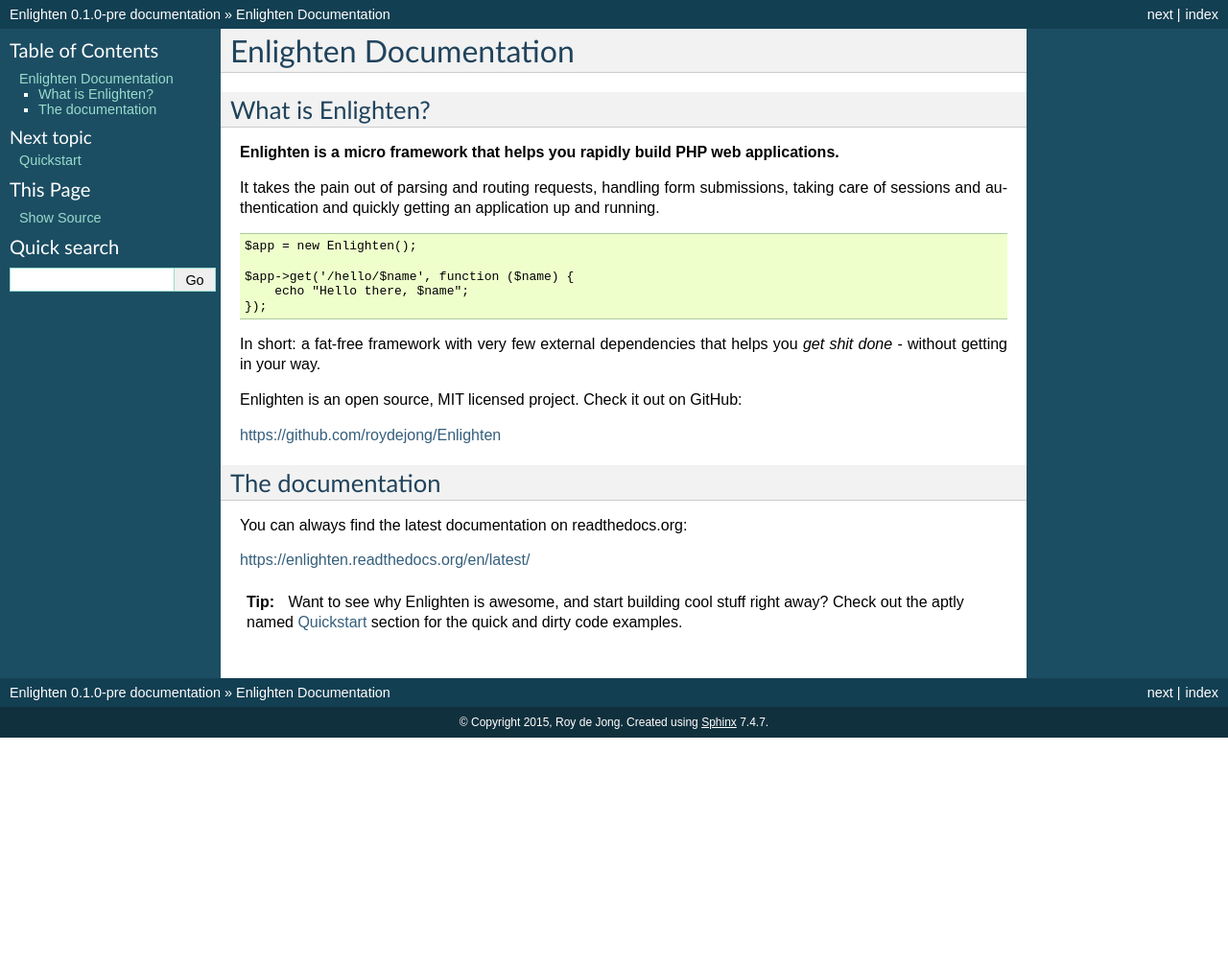
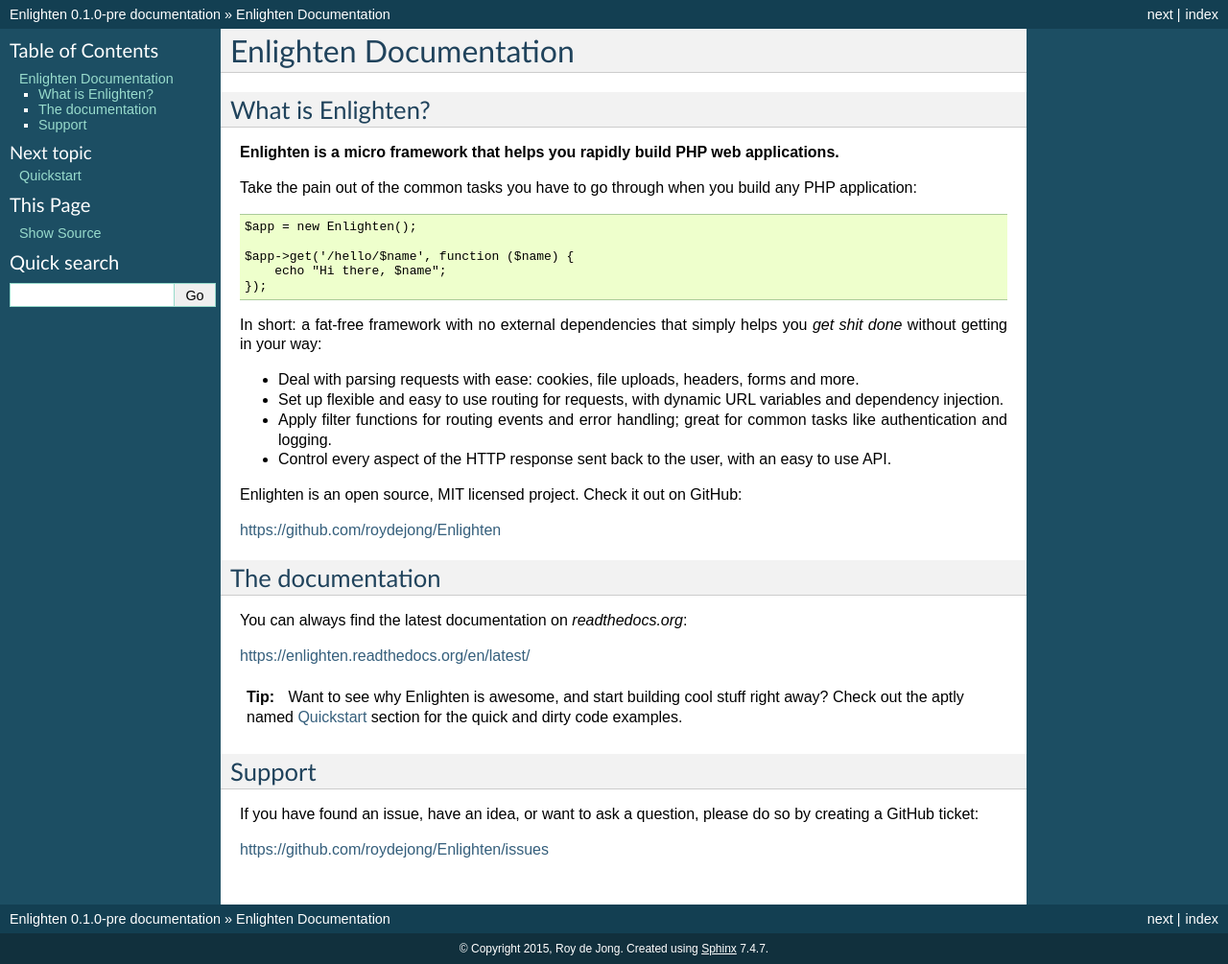
Before and after one commit to roydejong/Enlighten, a Sphinx documentation site: the page built from docs/index.rst, in a window 1280 px wide. Shown: the whole page at 96% size. Built offline with Sphinx 7.4.7, drawn with Linux system fonts in a browser that asks for light colours; before the commit the page ends 900 px from its top, so only the background shows below that.

Commit message:
Docs: Update index to correctly describe v0.1 state / text tweaks.

```diff
--- a/docs/index.rst
+++ b/docs/index.rst
@@ -10,17 +10,22 @@
 ------------------
 **Enlighten is a micro framework that helps you rapidly build PHP web applications.**
 
-It takes the pain out of parsing and routing requests, handling form submissions, taking care of sessions and authentication and quickly getting an application up and running.
+Take the pain out of the common tasks you have to go through when you build any PHP application:
 
 .. code-block:: php
 
     $app = new Enlighten();
 
     $app->get('/hello/$name', function ($name) {
-        echo "Hello there, $name";
+        echo "Hi there, $name";
     });
 
-In short: a fat-free framework with very few external dependencies that helps you *get shit done* - without getting in your way.
+In short: a fat-free framework with no external dependencies that simply helps you *get shit done* without getting in your way:
+
+- Deal with parsing requests with ease: cookies, file uploads, headers, forms and more.
+- Set up flexible and easy to use routing for requests, with dynamic URL variables and dependency injection.
+- Apply filter functions for routing events and error handling; great for common tasks like authentication and logging.
+- Control every aspect of the HTTP response sent back to the user, with an easy to use API.
 
 Enlighten is an open source, MIT licensed project. Check it out on GitHub:
 
@@ -29,7 +34,7 @@
 
 The documentation
 -----------------
-You can always find the latest documentation on readthedocs.org:
+You can always find the latest documentation on *readthedocs.org*:
 
 https://enlighten.readthedocs.org/en/latest/
 
@@ -37,3 +42,9 @@
 
     Want to see why Enlighten is awesome, and start building cool stuff right away?
     Check out the aptly named :doc:`Quickstart <quickstart>` section for the quick and dirty code examples.
+
+Support
+-------
+If you have found an issue, have an idea, or want to ask a question, please do so by creating a GitHub ticket:
+
+https://github.com/roydejong/Enlighten/issues
```
